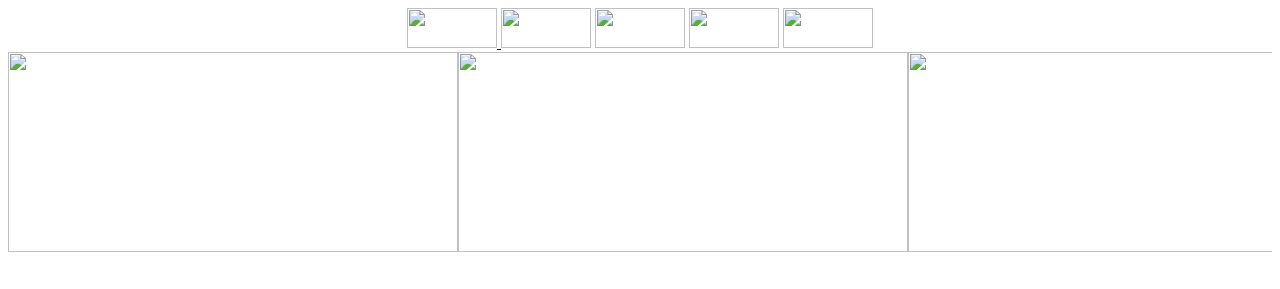
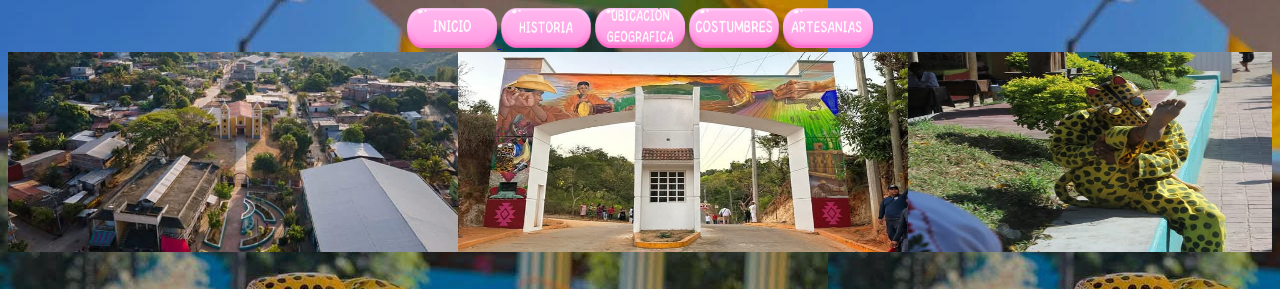
Before and after one commit to henry2q/sanjuancolorado, a plain HTML site: page paginas/ubicacion.html in a window 1280 px wide. Shown: the top 289 px of the page. Drawn offline with Linux system fonts and the light colour scheme.

Commit message:
Update ubicacion.html

```diff
--- a/paginas/ubicacion.html
+++ b/paginas/ubicacion.html
@@ -6,19 +6,20 @@
 </title>
 </head>
 
-<body background="\sanjuancoloradoeli\imagenes\tigre.jpg" width="150px" height="100px "
-<img src="\sanjuancoloradoeli\menu\logo.png" width="100px" height="70px">
+<body background="\imagenes\tigre.jpg" width="150px" height="100px "
+<img src="\menu\logo.png" width="100px" height="70px">
 <center>
 
-<a href="\sanjuancoloradoeli\index.html"><img src="\sanjuancoloradoeli\menu\inicio.png" width="90px" height="40px ">
-<a href="\sanjuancoloradoeli\paginas\historia.html"><img src="\sanjuancoloradoeli\menu\historia.png" width="90px" height="40px "></a>
-<a href="\sanjuancoloradoeli\paginas\ubicacion.html"><img src="\sanjuancoloradoeli\menu\ubicacion.png" width="90px" height="40px"></a>
-<a href="\sanjuancoloradoeli\paginas\costumbres.html"><img src="\sanjuancoloradoeli\menu\costumbres.png" width="90px" height="40px"></a>
-<a href="\sanjuancoloradoeli\paginas\artesanias.html"><img src="\sanjuancoloradoeli\menu\artesanias.png" width="90px" height="40px"></a>
+<a href="\index.html"><img src="\menu\inicio.png" width="90px" height="40px ">
+<a href="\paginas\historia.html"><img src="\menu\historia.png" width="90px" height="40px "></a>
+<a href="\paginas\ubicacion.html"><img src="\menu\ubicacion.png" width="90px" height="40px"></a>
+<a href="\paginas\costumbres.html"><img src="\menu\costumbres.png" width="90px" height="40px"></a>
+<a href="\paginas\artesanias.html"><img src="\menu\artesanias.png" width="90px" height="40px"></a>
 </center>
 <marquee behavior="alternate" direction= "left" scrollamount="9"
-<center><img src="\sanjuancoloradoeli\imagenes\3.jpeg"width="450px" height="200px"><img src="\sanjuancoloradoeli\imagenes\2.jpeg"width="450px" height="200px"><img src="\sanjuancoloradoeli\imagenes\4.jpeg"width="450px" height="200px"<img src="\sanjuancoloradoeli\imagenes\1.jpeg"width="450px" height="200px"<img src="\sanjuancoloradoeli\imagenes\tejoron.jpg"width="450px" height="200px"><img src="\sanjuancoloradoeli\imagenes\maria.jpg"width="450px" height="200px"><img src="\sanjuancoloradoeli\imagenes\parque.jpg"width="450px" height="200px"><img src="\sanjuancoloradoeli\imagenes\5.jpeg"width="450px" height="200px"><img src="\sanjuancoloradoeli\imagenes\iglesia.jpg"width="450px" height="200px"></center>
+<center><img src="\imagenes\3.jpeg"width="450px" height="200px"><img src="\imagenes\2.jpeg"width="450px" height="200px"><img src="\imagenes\4.jpeg"width="450px" height="200px"<img src="\imagenes\1.jpeg"width="450px" height="200px"<img src="\imagenes\tejoron.jpg"width="450px" height="200px"><img src="\imagenes\maria.jpg"width="450px" height="200px"><img src="\imagenes\parque.jpg"width="450px" height="200px"><img src="\imagenes\5.jpeg"width="450px" height="200px"><img src="\imagenes\iglesia.jpg"width="450px" height="200px"></center>
 </marquee behavior="alternate">
+
 
 
 <center>
@@ -49,7 +50,7 @@ El municipio de San Juan Colorado es uno de los 570 municipios que conforman al
 Su cabecera es la localidad de San Juan Colorado
 </font></h2></p></td>
 <td>
-<img src="\sanjuancolorado\imagenes\ubicacion.jpeg"width="320px" height="200px">
+<img src="\imagenes\ubicacion.jpeg"width="320px" height="200px">
 </td>
 </tr>
 </center></table>
```
